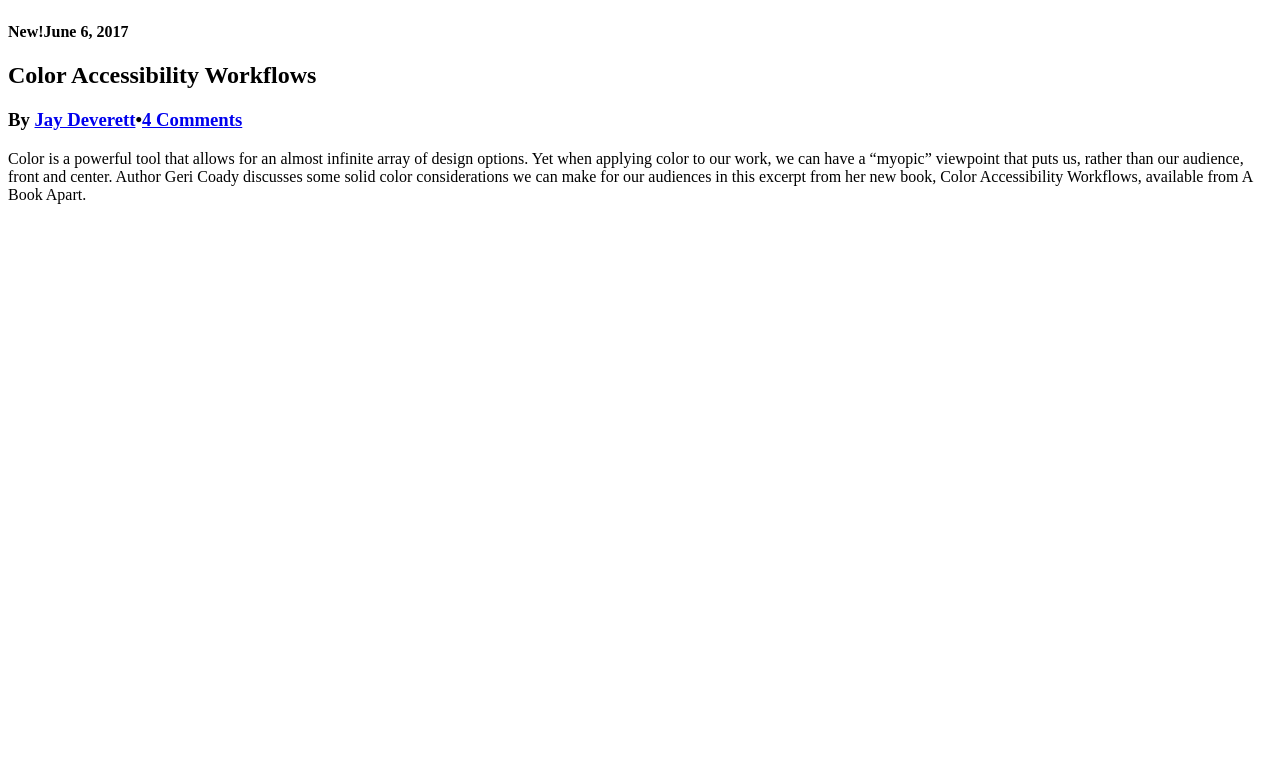
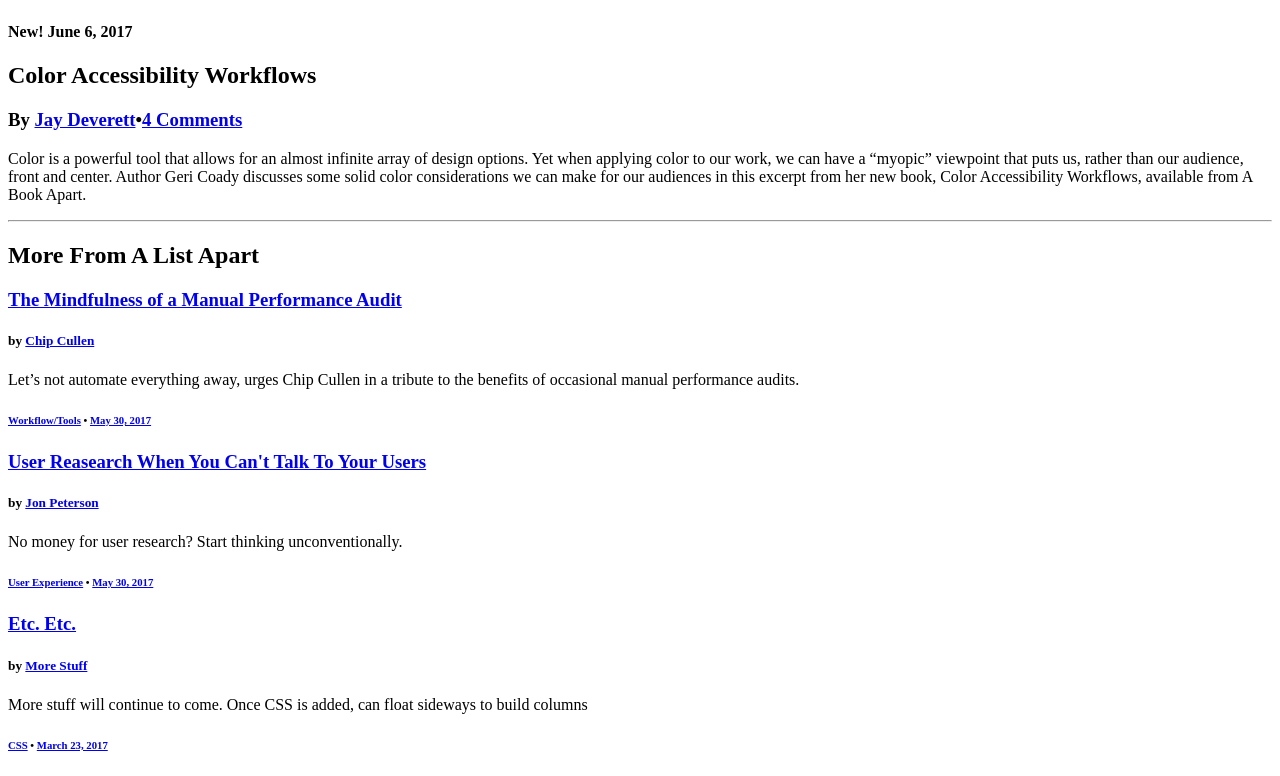
Before and after one commit to jaydeverett/HTML-Layout, a plain HTML site: page index.html in a window 1280 px wide. Shown: the part 1118-1894 px from the top of the page. Before the commit the page ends 1364 px from the top, so only its background shows below. Drawn offline with Linux system fonts and the light colour scheme; files that its build step writes are made by us from their sources.

Commit message:
add Aside after Main

```diff
--- a/index.html
+++ b/index.html
@@ -19,7 +19,7 @@
     </header>
     <main>
       <article>
-        <h4><span>New!</span>June 6, 2017</h4>
+        <h4><span>New!</span> June 6, 2017</h4>
         <h1>Color Accessibility Workflows</h1>
         <h3>By <a href="#">Jay Deverett</a>•<a href="#">4 Comments</a></h3>
         <p>Color is a powerful tool that allows for an almost infinite array of
@@ -30,7 +30,32 @@
           Accessibility Workflows, available from A Book Apart.</p>
       </article>
     </main>
-    <br>
+    <hr>
+    <aside>
+      <h1>More From A List Apart</h1>
+        <article>
+          <h3><a href="#">The Mindfulness of a Manual Performance Audit
+          </a></h3>
+          <h5>by <a href="#">Chip Cullen</a></h5>
+          <p>Let’s not automate everything away, urges Chip Cullen in a tribute
+             to the benefits of occasional manual performance audits.</p>
+          <h6><a href="#">Workflow/Tools</a> • <a href="#">May 30, 2017</a></h6>
+        </article>
+        <article>
+          <h3><a href="#">User Reasearch When You Can't Talk To Your Users
+          </a></h3>
+          <h5>by <a href="#">Jon Peterson</a></h5>
+          <p>No money for user research? Start thinking unconventionally.</p>
+          <h6><a href="#">User Experience</a> • <a href="#">May 30, 2017</a></h6>
+        </article>
+        <article>
+          <h3><a href="#">Etc. Etc.</a></h3>
+          <h5>by <a href="#">More Stuff</a></h5>
+          <p>More stuff will continue to come. Once CSS is added, can float
+             sideways to build columns</p>
+          <h6><a href="#">CSS</a> • <a href="#">March 23, 2017</a></h6>
+        </article>
+    </aside>
 
 
   </body>
```
